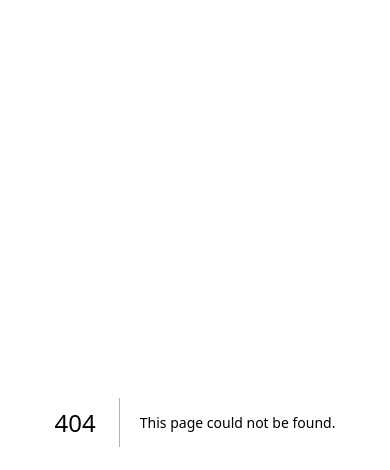
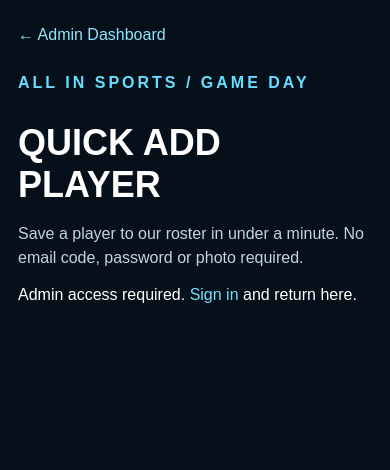
Before and after one commit to frankiep414/all-in-sports, a Next.js app: page /admin/quick-add-player in a window 390 px wide. Before the commit this address had no page. Shown: the top 470 px of the page. Built offline with nearby package versions, Linux system fonts and the light colour scheme; no server answers.

Commit message:
Game-day admin Quick Add without email verification or photo (#88)
* Create admin-only verified-session quick-add player endpoint

* Add mobile admin quick-add player form with optional photo workflow

* Point admin game day button to no-verification quick-add form

```diff
--- a/app/admin/page.tsx
+++ b/app/admin/page.tsx
@@ -583,7 +583,7 @@ export default function AdminPage() {
           <h1 style={{fontSize:'clamp(38px,7vw,72px)',margin:'12px 0'}}>Command Center</h1>
           <p><Link href="/admin/air-cards" style={{display:"inline-block",padding:"14px 20px",borderRadius:10,background:"#32e0b3",color:"#061a22",fontWeight:900,textDecoration:"none"}}>⚽ PUBLISH AIR PLAYER CARDS — NOVEMBER 11 →</Link></p>
           <p><Link href="/admin/message-members" style={{display:'inline-block',padding:'12px 18px',borderRadius:10,background:'#a9dbff',color:'#07111d',fontWeight:800,textDecoration:'none'}}>✉ Message All Members — Email / SMS</Link></p>
-          <p><Link href="/game-day" style={{display:'inline-block',padding:'12px 18px',borderRadius:10,background:'#f9d979',color:'#1c1604',fontWeight:800,textDecoration:'none'}}>📱 Game Day Signup — Hand Off Phone →</Link></p>
+          <p><Link href="/admin/quick-add-player" style={{display:'inline-block',padding:'12px 18px',borderRadius:10,background:'#f9d979',color:'#1c1604',fontWeight:800,textDecoration:'none'}}>📱 Game Day Quick Add — No Email Code →</Link></p>
           <p style={{color:'#b8c1d0',fontSize:18}}>Manage your games, registrations, and payments in one place.</p>
           <Link href="/admin/members" style={{display:'inline-block',marginTop:12,padding:'13px 20px',borderRadius:10,background:'#95d9ff',color:'#07111d',fontWeight:800,textDecoration:'none'}}>VIEW WEBSITE MEMBERS & OPT-INS →</Link>
           <div style={{display:'grid',gridTemplateColumns:'repeat(auto-fit,minmax(230px,1fr))',gap:16,marginTop:40}}>
--- /dev/null
+++ b/app/admin/quick-add-player/page.tsx
@@ -0,0 +1,35 @@
+'use client';
+import {useEffect,useState} from 'react';
+import {createClient} from '@supabase/supabase-js';
+import Link from 'next/link';
+const url=process.env.NEXT_PUBLIC_SUPABASE_URL!;
+const key=process.env.NEXT_PUBLIC_SUPABASE_PUBLISHABLE_KEY!;
+const supabase=createClient(url,key);
+export default function QuickAddPlayer(){
+ const [authorized,setAuthorized]=useState(false),[loading,setLoading]=useState(true);
+ const [name,setName]=useState(''),[email,setEmail]=useState(''),[phone,setPhone]=useState('');
+ const [busy,setBusy]=useState(false),[message,setMessage]=useState(''),[error,setError]=useState('');
+ useEffect(()=>{let active=true;(async()=>{try{const {data:{session}}=await supabase.auth.getSession();if(!session)throw Error('Sign in as an administrator.');const response=await fetch('/api/admin/access',{headers:{Authorization:'Bearer '+session.access_token},cache:'no-store'});const result=await response.json();if(active)setAuthorized(response.ok&&result.isAdmin===true);}catch{}finally{if(active)setLoading(false);}})();return()=>{active=false}},[]);
+ async function submit(event:React.FormEvent<HTMLFormElement>){event.preventDefault();if(busy)return;setBusy(true);setError('');setMessage('');try{
+ const {data:{session}}=await supabase.auth.getSession();if(!session)throw Error('Admin session expired. Sign in again.');
+ const response=await fetch('/api/admin/quick-add-player',{method:'POST',headers:{'Content-Type':'application/json',Authorization:'Bearer '+session.access_token},body:JSON.stringify({fullName:name,email,phone})});
+ const result=await response.json();if(!response.ok)throw Error(result.error||'Unable to add player.');
+ setMessage(result.name+' saved! Player ID #'+result.playerId+'. Account activation can happen later.');setName('');setEmail('');setPhone('');
+ }catch(e){setError(e instanceof Error?e.message:'Unable to add player.')}finally{setBusy(false)}}
+ const inputStyle={width:'100%',padding:'16px',fontSize:18,borderRadius:12,border:'1px solid #41536a',background:'#101c2a',color:'white',boxSizing:'border-box' as const,marginTop:8};
+ return <main style={{minHeight:'100dvh',background:'#06101a',color:'white',fontFamily:'Arial, sans-serif',padding:'26px 18px'}}><section style={{maxWidth:460,margin:'auto'}}>
+ <Link href="/admin" style={{color:'#8ee7fa'}}>← Admin Dashboard</Link>
+ <p style={{color:'#66dfff',fontWeight:800,letterSpacing:3,marginTop:30}}>ALL IN SPORTS / GAME DAY</p>
+ <h1 style={{fontSize:36,marginBottom:8}}>QUICK ADD PLAYER</h1>
+ <p style={{color:'#c5d3df',lineHeight:1.5}}>Save a player to our roster in under a minute. No email code, password or photo required.</p>
+ {loading?<p>Checking admin access…</p>:!authorized?<p role="alert">Admin access required. <Link href="/?auth=1" style={{color:'#70e1ff'}}>Sign in</Link> and return here.</p>:<form onSubmit={submit} autoComplete="off" style={{display:'grid',gap:18,marginTop:26}}>
+ <label>Full name *<input style={inputStyle} required maxLength={100} placeholder="First and last name" value={name} onChange={e=>setName(e.target.value)}/></label>
+ <label>Email *<input style={inputStyle} type="email" required maxLength={254} placeholder="player@email.com" value={email} onChange={e=>setEmail(e.target.value)} autoCapitalize="none"/></label>
+ <label>Phone number *<input style={inputStyle} type="tel" required maxLength={30} placeholder="(201) 555-0123" value={phone} onChange={e=>setPhone(e.target.value)}/></label>
+ <p style={{fontSize:13,color:'#afc0d1',margin:0}}>No marketing messages are enabled by this signup. The player can choose notification preferences when they activate their account later.</p>
+ <button type="submit" disabled={busy} style={{padding:19,border:0,borderRadius:12,background:'#00d7f7',color:'#06101a',fontWeight:900,fontSize:20,cursor:'pointer'}}>{busy?'Saving…':'SAVE PLAYER →'}</button>
+ {message&&<p role="status" style={{color:'#8bf2c2',lineHeight:1.5}}>{message}</p>}{error&&<p role="alert" style={{color:'#ffabab'}}>{error}</p>}
+ <p style={{color:'#b5c4d1',fontSize:14,lineHeight:1.5}}>After saving, hand the phone to the next player. Photos are entirely optional; ask permission before taking or sharing one.</p>
+ </form>}
+ </section></main>;
+}
--- /dev/null
+++ b/app/api/admin/quick-add-player/route.ts
@@ -0,0 +1,31 @@
+import {createClient} from '@supabase/supabase-js';
+export const dynamic='force-dynamic';
+export async function POST(request:Request){
+ const token=request.headers.get('authorization')?.match(/^Bearer (.+)$/i)?.[1];
+ const url=process.env.SUPABASE_URL||process.env.NEXT_PUBLIC_SUPABASE_URL;
+ const key=process.env.NEXT_PUBLIC_SUPABASE_PUBLISHABLE_KEY;
+ const secret=process.env.SUPABASE_SECRET_KEY;
+ if(!token)return Response.json({error:'Admin sign-in required.'},{status:401});
+ if(!url||!key||!secret)return Response.json({error:'Service unavailable.'},{status:503});
+ const auth=createClient(url,key,{auth:{persistSession:false,autoRefreshToken:false}});
+ const {data:{user},error:authError}=await auth.auth.getUser(token);
+ if(authError||!user?.email_confirmed_at)return Response.json({error:'Admin sign-in required.'},{status:401});
+ const db=createClient(url,secret,{auth:{persistSession:false,autoRefreshToken:false}});
+ const {data:role,error:roleError}=await db.from('admin_users').select('user_id').eq('user_id',user.id).maybeSingle();
+ if(roleError)return Response.json({error:'Admin verification unavailable.'},{status:503});
+ if(!role)return Response.json({error:'Admin only.'},{status:403});
+ const body=await request.json().catch(()=>null);
+ const name=typeof body?.fullName==='string'?body.fullName.trim().replace(/\\s+/g,' '):'';
+ const email=typeof body?.email==='string'?body.email.trim().toLowerCase():'';
+ const phone=typeof body?.phone==='string'?body.phone.trim():'';
+ if(name.length<3||name.length>100||!name.includes(' ')||/[<>\\r\\n]/.test(name))return Response.json({error:'Enter first and last name.'},{status:400});
+ if(!/^[^\\s@]+@[^\\s@]+\\.[^\\s@]+$/.test(email)||email.length>254)return Response.json({error:'Enter a valid email.'},{status:400});
+ if(phone.replace(/\\D/g,'').length<10||phone.length>30)return Response.json({error:'Enter a valid phone number.'},{status:400});
+ const {data:existing,error:lookupError}=await db.from('players').select('id,full_name').ilike('email',email).maybeSingle();
+ if(lookupError)return Response.json({error:'Could not check existing players.'},{status:503});
+ if(existing)return Response.json({error:'A player with this email already exists.',existingPlayerId:existing.id,existingName:existing.full_name},{status:409});
+ // Quick-add is a player roster record, NOT a verified auth account. Never infer marketing consent.
+ const {data:player,error:insertError}=await db.from('players').insert({full_name:name,email,phone,played_before:false,sms_consent:false,consent_source:'admin_game_day_quick_add'}).select('id,full_name').single();
+ if(insertError){console.error('Game day quick add failed',insertError.code);return Response.json({error:'Unable to save player. Please retry.'},{status:503});}
+ return Response.json({success:true,playerId:player.id,name:player.full_name,activationPending:true},{headers:{'Cache-Control':'private, no-store'}});
+}
```
